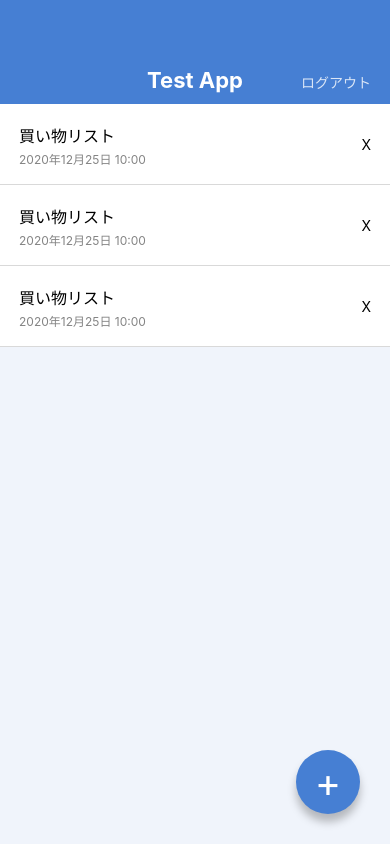
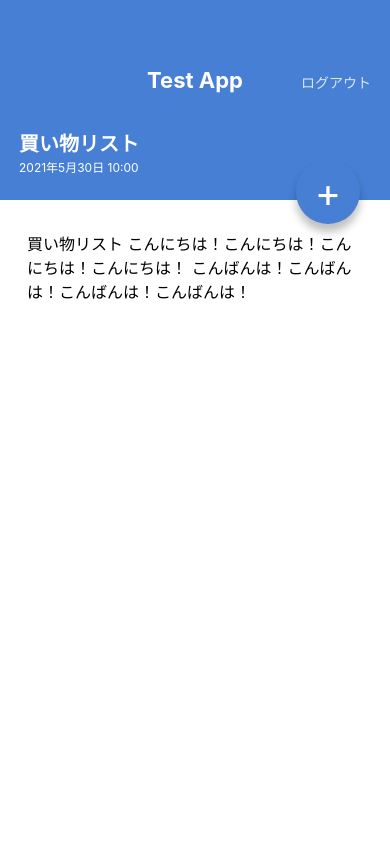
Before and after one commit to iriemomoka/test_app, a React Native app: screen /MemoList in a window 390 px wide. Built offline with nearby package versions, Linux system fonts and the light colour scheme.

Commit message:
Create MemoDetailScreen

```diff
--- a/App.jsx
+++ b/App.jsx
@@ -1,25 +1,10 @@
 import React from 'react';
-import { StyleSheet, View } from 'react-native';
 
-import AppBer from './src/components/AppBer';
-import MemoList from './src/components/MemoList';
-import CircleButton from './src/components/CircleButton';
+import MemoListScreen from './src/screens/MemoListScreen';
+import MemoDetaileScree from './src/screens/MemoDetailScreen';
 
 export default function App() {
   return (
-    <View style={styles.container}>
-
-      <AppBer />
-      <MemoList />
-      <CircleButton>+</CircleButton>
-
-    </View>
+    <MemoDetaileScree />
   );
 }
-
-const styles = StyleSheet.create({
-  container: {
-    flex: 1,
-    backgroundColor: '#f0f4fb',
-  },
-});
--- a/src/components/CircleButton.jsx
+++ b/src/components/CircleButton.jsx
@@ -1,11 +1,11 @@
 import React from 'react';
 import { View, Text, StyleSheet } from 'react-native';
-import { string } from 'prop-types';
+import { string, shape } from 'prop-types';
 
 export default function circleButton(props) {
-  const { children } = props;
+  const { children, style } = props;
   return (
-    <View style={styles.circleButton}>
+    <View style={[styles.circleButton, style]}>
       <Text style={styles.circleButtonLabel}>{children}</Text>
     </View>
   );
@@ -13,6 +13,11 @@
 
 circleButton.propTypes = {
   children: string.isRequired,
+  style: shape(),
+};
+
+circleButton.defaultProps = {
+  style: null,
 };
 
 const styles = StyleSheet.create({
--- /dev/null
+++ b/src/screens/MemoDetailScreen.jsx
@@ -0,0 +1,58 @@
+import React from 'react';
+import { StyleSheet, ScrollView, Text, View } from 'react-native';
+
+import AppBer from '../components/AppBer';
+import CircleButton from '../components/CircleButton';
+
+export default function MemoDetailScreen() {
+    return (
+      <View style={styles.container}>
+        <AppBer />
+        <View style={styles.memoHeader}>
+          <Text style={styles.memoTitle}>買い物リスト</Text>
+          <Text style={styles.memoDate}>2021年5月30日 10:00</Text>
+        </View>
+        <ScrollView style={styles.memoBody}>
+          <Text style={styles.memoText}>
+            買い物リスト
+            こんにちは！こんにちは！こんにちは！こんにちは！
+            こんばんは！こんばんは！こんばんは！こんばんは！
+          </Text>
+        </ScrollView>
+        <CircleButton style={{ top: 160, boyyom: 'auto' }}>+</CircleButton>
+      </View>
+    );
+}
+
+const styles = StyleSheet.create({
+  container: {
+    flex: 1,
+    backgroundColor: '#ffffff',
+  },
+  memoHeader: {
+    backgroundColor: '#467fd3',
+    height: 96,
+    justifyContent: 'center',
+    paddingVertical: 24,
+    paddingHorizontal: 19,
+  },
+  memoTitle: {
+    color: '#ffffff',
+    fontSize: 20,
+    lineHeight: 32,
+    fontWeight: 'bold',
+  },
+  memoDate: {
+    color: '#ffffff',
+    fontSize: 12,
+    lineHeight: 16,
+  },
+  memoBody: {
+    paddingVertical: 32,
+    paddingHorizontal: 27,
+  },
+  memoText: {
+    fontSize: 16,
+    lineHeight:24,
+  },
+});
--- /dev/null
+++ b/src/screens/MemoListScreen.jsx
@@ -0,0 +1,23 @@
+import React from 'react';
+import { View, StyleSheet } from 'react-native';
+
+import AppBer from '../components/AppBer';
+import MemoList from '../components/MemoList';
+import CircleButton from '../components/CircleButton';
+
+export default function MemoListScreen() {
+  return (
+    <View style={styles.container}>
+      <AppBer />
+      <MemoList />
+      <CircleButton>+</CircleButton>
+    </View>
+  );
+}
+
+const styles = StyleSheet.create({
+  container: {
+    flex: 1,
+    backgroundColor: '#f0f4fb',
+  },
+});
```
